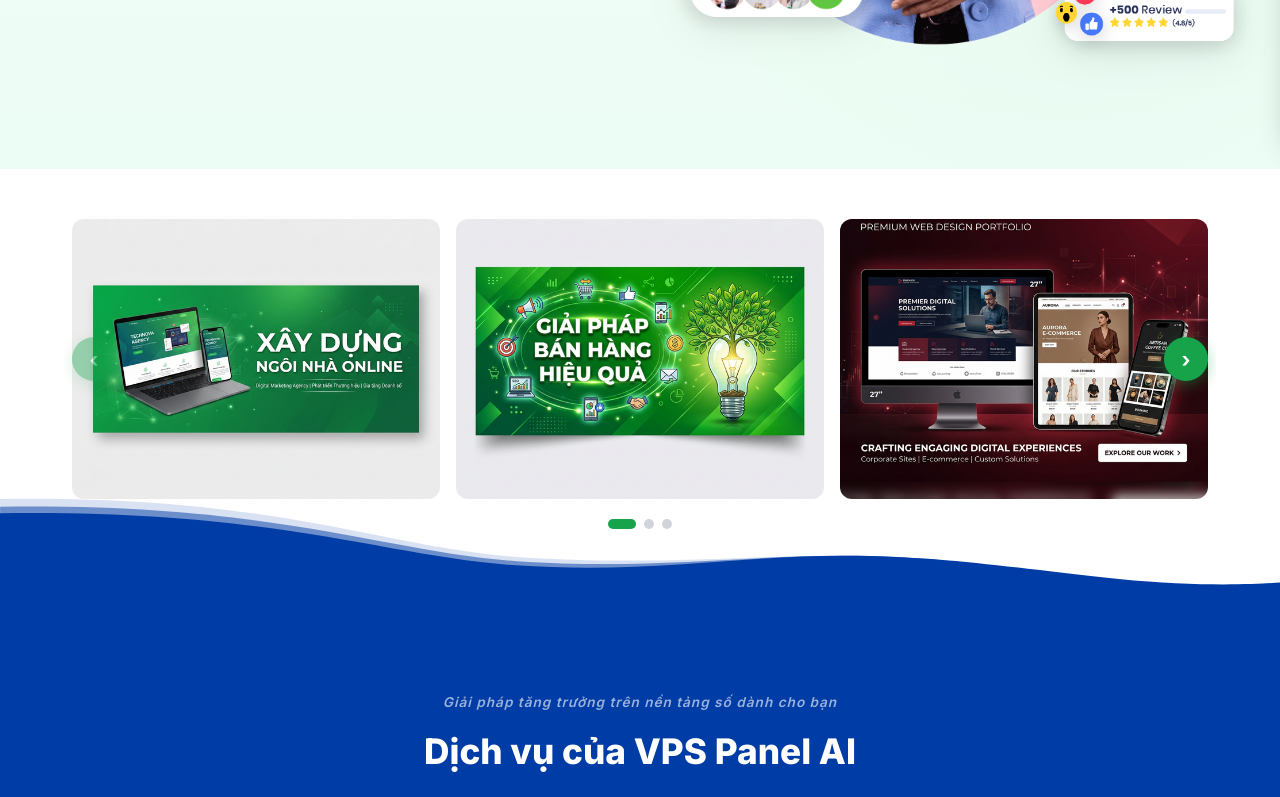
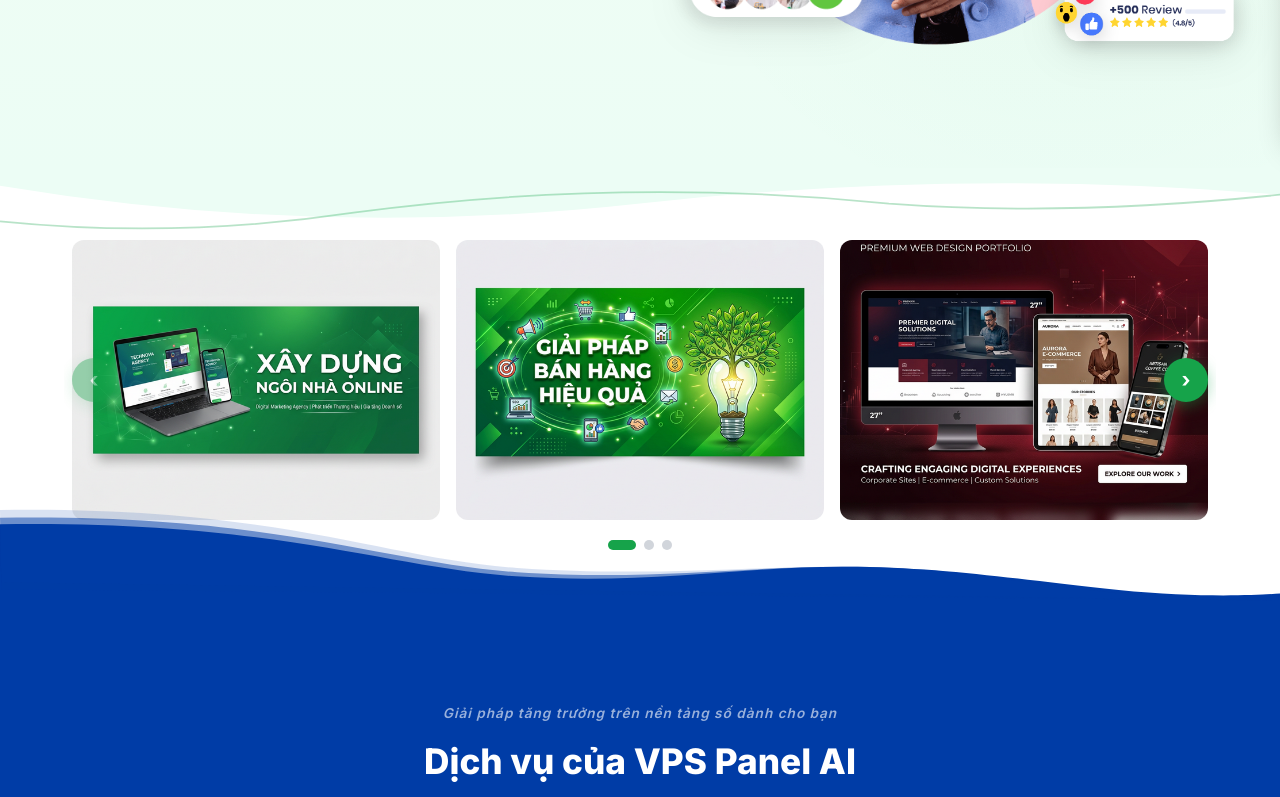
Before and after one commit to nguyenlehai-dev/hybrid-saas, a Next.js app in the folder frontend/: page / in a window 1280 px wide. Shown: the part 654-1451 px from the top of the page. Built offline with nearby package versions, Linux system fonts and the light colour scheme.

Commit message:
style(frontend): add green swoosh + tighten carousel to hero

```diff
--- a/frontend/src/app/page.tsx
+++ b/frontend/src/app/page.tsx
@@ -474,7 +474,12 @@
       )}
 
       {/* ══════ BANNER CAROUSEL SECTION — DIWE Style ══════ */}
-      <section style={{ padding: "50px 0 60px", background: "#fff" }}>
+      <section style={{ padding: "0 0 50px", background: "#fff", position: "relative" }}>
+        {/* Green swoosh curve from hero */}
+        <svg viewBox="0 0 1440 80" style={{ display: "block", width: "100%", marginTop: -1 }} preserveAspectRatio="none">
+          <path d="M0,0 L0,20 Q360,80 720,40 Q1080,0 1440,30 L1440,0 Z" fill="#ecfdf5" />
+          <path d="M0,60 Q200,80 400,50 Q700,10 1000,40 Q1200,55 1440,30" fill="none" stroke="#16a34a" strokeWidth="2" opacity="0.3" />
+        </svg>
         <div style={{ maxWidth: 1200, margin: "0 auto", padding: "0 24px", position: "relative" }}>
           {/* Carousel container */}
           <div style={{ position: "relative", overflow: "hidden", borderRadius: 16 }}>
```
